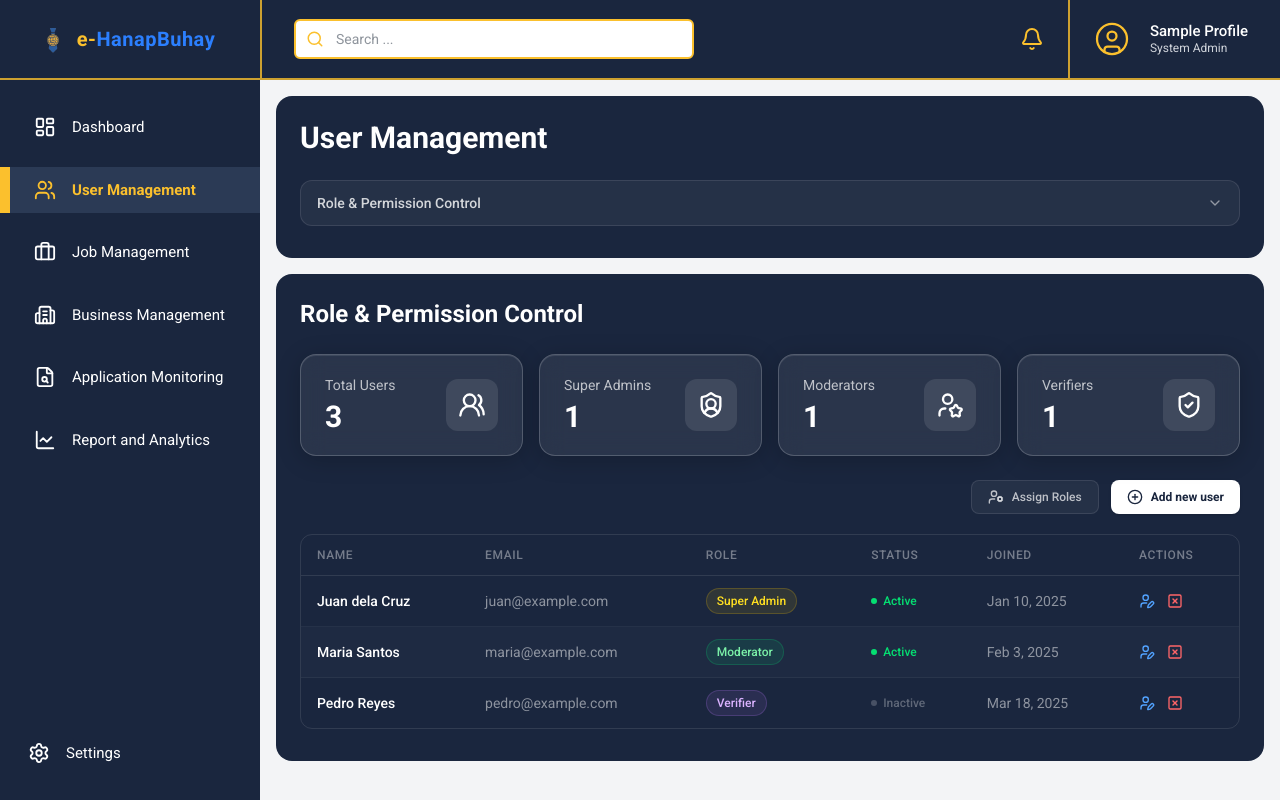
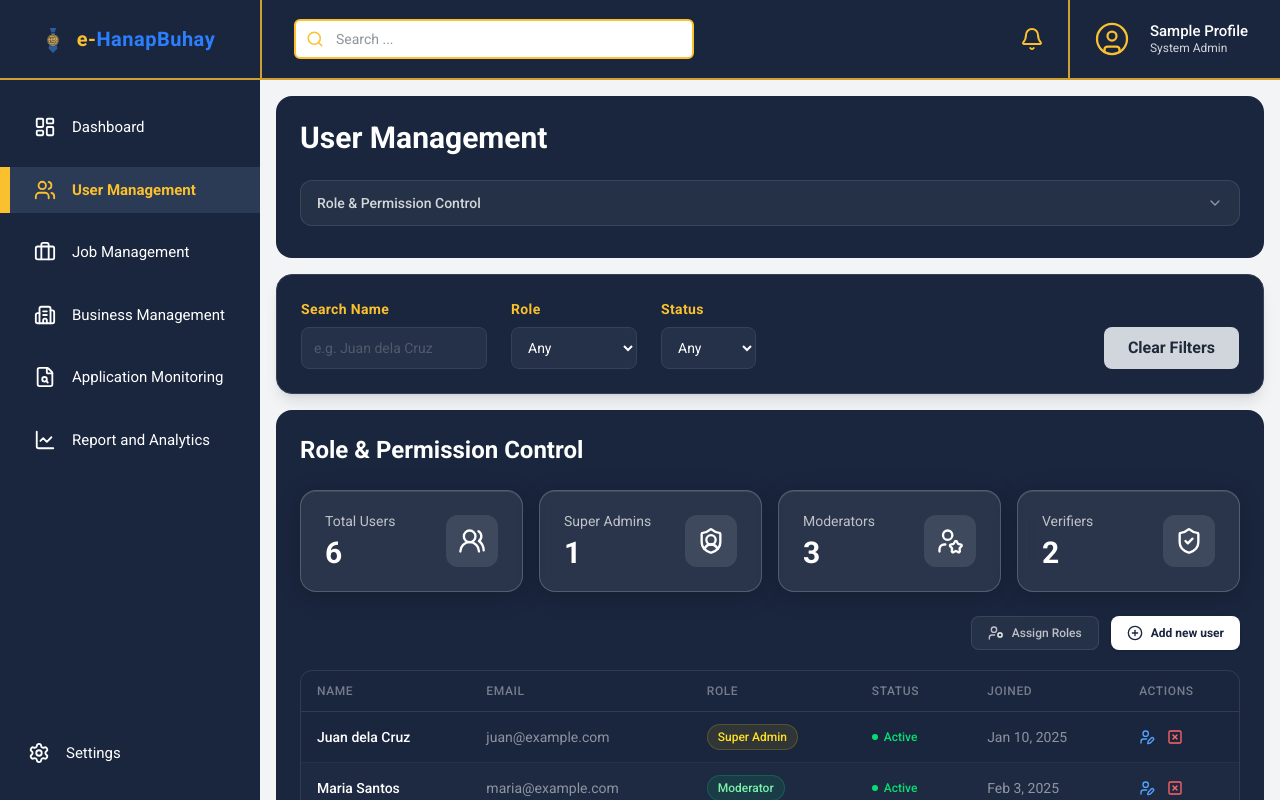
Before and after one commit to rensonpena123/E-HanapBuhay-Admin, a React (Vite) app: page /users in a window 1280 px wide. Built offline with nearby package versions, Linux system fonts and the light colour scheme.

Commit message:
Finished with the filterBar. Just needs cleaning

```diff
--- a/src/pages/userManagement/userManagement.jsx
+++ b/src/pages/userManagement/userManagement.jsx
@@ -17,6 +17,8 @@ import {
   Eye,
 } from "lucide-react";
 import StatCard from "../../components/statCard.jsx";
+import FilterBar from "../../components/filters/filterBar.jsx";
+import FilterItem from "../../components/filters/filterItem.jsx";
 
 // ─── Constants ────────────────────────────────────────────────────────────────
 const DROPDOWN_OPTIONS = [
@@ -36,6 +38,9 @@ const INITIAL_USERS = [
   { id: 1, name: "Juan dela Cruz", email: "juan@example.com",  role: "Super Admin", status: "Active",   joined: "Jan 10, 2025" },
   { id: 2, name: "Maria Santos",   email: "maria@example.com", role: "Moderator",   status: "Active",   joined: "Feb 3, 2025"  },
   { id: 3, name: "Pedro Reyes",    email: "pedro@example.com", role: "Verifier",    status: "Inactive", joined: "Mar 18, 2025" },
+  { id: 4, name: "Ana dela Cruz",  email: "ana@example.com",   role: "Moderator",   status: "Active",   joined: "Apr 2, 2025"  },
+  { id: 5, name: "Carlo Mendoza",  email: "carlo@example.com", role: "Verifier",    status: "Active",   joined: "Apr 15, 2025" },
+  { id: 6, name: "Liza Ramos",     email: "liza@example.com",  role: "Moderator",   status: "Inactive", joined: "May 1, 2025"  },
 ];
 
 // ── Business Registrations data ──
@@ -46,10 +51,13 @@ const BUSINESS_STATUS_STYLES = {
 };
 
 const INITIAL_BUSINESSES = [
-  { id: 1, business: "Santos Bakery",       owner: "Maria Santos",   type: "Food & Beverage", submitted: "Feb 1, 2025",  status: "Pending"  },
-  { id: 2, business: "Cruz Tech Solutions", owner: "Juan dela Cruz",  type: "IT Services",     submitted: "Jan 28, 2025", status: "Approved" },
-  { id: 3, business: "Reyes Pharmacy",      owner: "Pedro Reyes",    type: "Healthcare",      submitted: "Feb 5, 2025",  status: "Pending"  },
-  { id: 4, business: "Dela Cruz Hardware",  owner: "Ana dela Cruz",  type: "Retail",          submitted: "Jan 20, 2025", status: "Rejected" },
+  { id: 1, business: "Santos Bakery",       owner: "Maria Santos",   type: "Food & Beverage", submitted: "2025-02-01", status: "Pending"  },
+  { id: 2, business: "Cruz Tech Solutions", owner: "Juan dela Cruz", type: "IT Services",     submitted: "2025-01-28", status: "Approved" },
+  { id: 3, business: "Reyes Pharmacy",      owner: "Pedro Reyes",   type: "Healthcare",      submitted: "2025-02-05", status: "Pending"  },
+  { id: 4, business: "Dela Cruz Hardware",  owner: "Ana dela Cruz", type: "Retail",          submitted: "2025-01-20", status: "Rejected" },
+  { id: 5, business: "Mendoza Auto Repair", owner: "Carlo Mendoza", type: "Automotive",      submitted: "2025-03-03", status: "Pending"  },
+  { id: 6, business: "Ramos Fashion Store", owner: "Liza Ramos",    type: "Retail",          submitted: "2025-03-10", status: "Approved" },
+  { id: 7, business: "Torres Catering",     owner: "Nina Torres",   type: "Food & Beverage", submitted: "2025-03-15", status: "Pending"  },
 ];
 
 // ── Applicant Oversight data ──
@@ -61,21 +69,44 @@ const APPLICANT_STATUS_STYLES = {
 };
 
 const INITIAL_APPLICANTS = [
-  { id: 1, name: "Carlo Mendoza",  position: "Web Developer",    company: "Cruz Tech Solutions", applied: "Feb 3, 2025",  status: "Shortlisted"  },
-  { id: 2, name: "Liza Ramos",     position: "Cashier",          company: "Santos Bakery",       applied: "Feb 6, 2025",  status: "Under Review" },
-  { id: 3, name: "Marco Villanueva", position: "Pharmacist",     company: "Reyes Pharmacy",      applied: "Feb 7, 2025",  status: "Hired"        },
-  { id: 4, name: "Nina Torres",    position: "Sales Associate",  company: "Dela Cruz Hardware",  applied: "Jan 30, 2025", status: "Rejected"     },
+  { id: 1, name: "Carlo Mendoza",    position: "Web Developer",   company: "Cruz Tech Solutions", applied: "2025-02-03", status: "Shortlisted"  },
+  { id: 2, name: "Liza Ramos",       position: "Cashier",         company: "Santos Bakery",       applied: "2025-02-06", status: "Under Review" },
+  { id: 3, name: "Marco Villanueva", position: "Pharmacist",      company: "Reyes Pharmacy",      applied: "2025-02-07", status: "Hired"        },
+  { id: 4, name: "Nina Torres",      position: "Sales Associate", company: "Dela Cruz Hardware",  applied: "2025-01-30", status: "Rejected"     },
+  { id: 5, name: "Jose Garcia",      position: "Mechanic",        company: "Mendoza Auto Repair", applied: "2025-03-05", status: "Under Review" },
+  { id: 6, name: "Rosa Villanueva",  position: "Store Assistant", company: "Ramos Fashion Store", applied: "2025-03-12", status: "Shortlisted"  },
+  { id: 7, name: "Ben Castro",       position: "Delivery Driver", company: "Torres Catering",     applied: "2025-03-17", status: "Hired"        },
 ];
+
+// ─── Shared input style ───────────────────────────────────────────────────────
+const inputClass =
+  "w-full h-[42px] px-3 rounded-lg border border-gray-700 bg-white/5 text-white text-sm placeholder-white/20 focus:outline-none focus:border-white/30 transition";
+
+// ─── Helper: format ISO date for display ─────────────────────────────────────
+const fmtDate = (iso) =>
+  new Date(iso).toLocaleDateString("en-US", { month: "short", day: "numeric", year: "numeric" });
 
 
 // ═══════════════════════════════════════════════════════════════════════════════
 // ── VIEW 1: Role & Permission Control ──
 // ═══════════════════════════════════════════════════════════════════════════════
 function RolePermissionView() {
-  const [users, setUsers] = useState(INITIAL_USERS);
-  const [showAddModal, setShowAddModal] = useState(false); // reserved for your modal
+  const [users, setUsers]               = useState(INITIAL_USERS);
+  const [showAddModal, setShowAddModal] = useState(false);
+
+  const [filterName,   setFilterName]   = useState("");
+  const [filterRole,   setFilterRole]   = useState("");
+  const [filterStatus, setFilterStatus] = useState("");
 
   const handleRemove = (id) => setUsers((prev) => prev.filter((u) => u.id !== id));
+  const handleClear  = () => { setFilterName(""); setFilterRole(""); setFilterStatus(""); };
+
+  const filtered = users.filter((u) => {
+    const matchName   = u.name.toLowerCase().includes(filterName.toLowerCase());
+    const matchRole   = filterRole   ? u.role   === filterRole   : true;
+    const matchStatus = filterStatus ? u.status === filterStatus : true;
+    return matchName && matchRole && matchStatus;
+  });
 
   const totalUsers  = users.length;
   const superAdmins = users.filter((u) => u.role === "Super Admin").length;
@@ -83,6 +114,29 @@ function RolePermissionView() {
   const verifiers   = users.filter((u) => u.role === "Verifier").length;
 
   return (
+    <div className="space-y-4">
+      <FilterBar onClear={handleClear}>
+        <FilterItem label="Search Name">
+          <input type="text" placeholder="e.g. Juan dela Cruz" value={filterName}
+            onChange={(e) => setFilterName(e.target.value)} className={inputClass} />
+        </FilterItem>
+        <FilterItem label="Role">
+          <select value={filterRole} onChange={(e) => setFilterRole(e.target.value)} className={inputClass}>
+            <option value="">Any</option>
+            <option value="Super Admin">Super Admin</option>
+            <option value="Moderator">Moderator</option>
+            <option value="Verifier">Verifier</option>
+          </select>
+        </FilterItem>
+        <FilterItem label="Status">
+          <select value={filterStatus} onChange={(e) => setFilterStatus(e.target.value)} className={inputClass}>
+            <option value="">Any</option>
+            <option value="Active">Active</option>
+            <option value="Inactive">Inactive</option>
+          </select>
+        </FilterItem>
+      </FilterBar>
+
       <div className="bg-brand-dark p-6 pb-8 rounded-2xl">
         <h2 className="text-2xl font-bold text-white mb-6">Role & Permission Control</h2>
 
@@ -95,15 +149,11 @@ function RolePermissionView() {
 
         <div className="flex justify-end gap-3 mb-5">
           <button className="flex items-center gap-2 px-4 py-2 rounded-lg border border-white/10 bg-white/5 hover:bg-white/10 text-white/70 text-xs font-medium transition-colors">
-          <UserCog className="w-4 h-4" />
-          Assign Roles
+            <UserCog className="w-4 h-4" /> Assign Roles
           </button>
-        <button
-          onClick={() => setShowAddModal(true)}
-          className="flex items-center gap-2 px-4 py-2 rounded-lg bg-white text-brand-dark text-xs font-bold hover:bg-white/90 transition-colors shadow-sm"
-        >
-          <CirclePlus className="w-4 h-4" />
-          Add new user
+          <button onClick={() => setShowAddModal(true)}
+            className="flex items-center gap-2 px-4 py-2 rounded-lg bg-white text-brand-dark text-xs font-bold hover:bg-white/90 transition-colors shadow-sm">
+            <CirclePlus className="w-4 h-4" /> Add new user
           </button>
         </div>
 
@@ -120,7 +170,7 @@ function RolePermissionView() {
               </tr>
             </thead>
             <tbody>
-            {users.map((user, i) => (
+              {filtered.map((user, i) => (
                 <tr key={user.id} className={`border-t border-white/5 hover:bg-white/5 transition-colors ${i % 2 === 1 ? "bg-white/[0.02]" : ""}`}>
                   <td className="px-4 py-3 font-medium text-white">{user.name}</td>
                   <td className="px-4 py-3 text-white/50">{user.email}</td>
@@ -142,7 +192,7 @@ function RolePermissionView() {
                   </td>
                 </tr>
               ))}
-            {users.length === 0 && (
+              {filtered.length === 0 && (
                 <tr><td colSpan={6} className="px-4 py-12 text-center text-white/30 text-sm">No users found.</td></tr>
               )}
             </tbody>
@@ -151,7 +201,6 @@ function RolePermissionView() {
 
         {/* ── YOUR CUSTOM ADD USER MODAL GOES HERE ── */}
         {/* showAddModal is true when "Add new user" is clicked.                 */}
-      {/*                                                                      */}
         {/*   {showAddModal && (                                                  */}
         {/*     <YourAddUserModal                                                 */}
         {/*       onClose={() => setShowAddModal(false)}                         */}
@@ -162,6 +211,7 @@ function RolePermissionView() {
         {/*     />                                                                */}
         {/*   )}                                                                  */}
       </div>
+    </div>
   );
 }
 
@@ -170,10 +220,25 @@ function RolePermissionView() {
 // ── VIEW 2: Business Registrations Approval ──
 // ═══════════════════════════════════════════════════════════════════════════════
 function BusinessRegistrationsView() {
-  const [businesses, setBusinesses] = useState(INITIAL_BUSINESSES);
+  const [businesses, setBusinesses]             = useState(INITIAL_BUSINESSES);
+  const [selectedBusiness, setSelectedBusiness] = useState(null);
+
+  // ── Filter state ── matching screenshot: Range Date + Status
+  const [filterDateFrom, setFilterDateFrom] = useState("");
+  const [filterDateTo,   setFilterDateTo]   = useState("");
+  const [filterStatus,   setFilterStatus]   = useState("");
 
   const handleApprove = (id) => setBusinesses((prev) => prev.map((b) => b.id === id ? { ...b, status: "Approved" } : b));
   const handleReject  = (id) => setBusinesses((prev) => prev.map((b) => b.id === id ? { ...b, status: "Rejected" } : b));
+  const handleClear   = () => { setFilterDateFrom(""); setFilterDateTo(""); setFilterStatus(""); };
+
+  const filtered = businesses.filter((b) => {
+    const date        = new Date(b.submitted);
+    const matchFrom   = filterDateFrom ? date >= new Date(filterDateFrom) : true;
+    const matchTo     = filterDateTo   ? date <= new Date(filterDateTo)   : true;
+    const matchStatus = filterStatus   ? b.status === filterStatus        : true;
+    return matchFrom && matchTo && matchStatus;
+  });
 
   const total    = businesses.length;
   const pending  = businesses.filter((b) => b.status === "Pending").length;
@@ -181,14 +246,34 @@ function BusinessRegistrationsView() {
   const rejected = businesses.filter((b) => b.status === "Rejected").length;
 
   return (
+    <div className="space-y-4">
+      {/* ── Filter Bar — Range Date + Status (matches screenshot) ── */}
+      <FilterBar onClear={handleClear}>
+        <FilterItem label="Range Date">
+          <div className="flex items-center gap-2 h-[42px]">
+            <input type="date" value={filterDateFrom} onChange={(e) => setFilterDateFrom(e.target.value)} className={inputClass} />
+            <span className="text-white/50 text-sm font-medium shrink-0">To</span>
+            <input type="date" value={filterDateTo}   onChange={(e) => setFilterDateTo(e.target.value)}   className={inputClass} />
+          </div>
+        </FilterItem>
+        <FilterItem label="Status">
+          <select value={filterStatus} onChange={(e) => setFilterStatus(e.target.value)} className={inputClass}>
+            <option value="">Any</option>
+            <option value="Pending">Pending</option>
+            <option value="Approved">Approved</option>
+            <option value="Rejected">Rejected</option>
+          </select>
+        </FilterItem>
+      </FilterBar>
+
       <div className="bg-brand-dark p-6 pb-8 rounded-2xl">
         <h2 className="text-2xl font-bold text-white mb-6">Business Registrations Approval</h2>
 
         <div className="grid grid-cols-1 md:grid-cols-2 lg:grid-cols-4 gap-4 mb-6">
-        <StatCard title="Total"    value={total}    icon={Building2}     />
-        <StatCard title="Pending"  value={pending}  icon={Clock}         />
-        <StatCard title="Approved" value={approved} icon={CheckCircle}   />
-        <StatCard title="Rejected" value={rejected} icon={XCircle}       />
+          <StatCard title="Total"    value={total}    icon={Building2}   />
+          <StatCard title="Pending"  value={pending}  icon={Clock}       />
+          <StatCard title="Approved" value={approved} icon={CheckCircle} />
+          <StatCard title="Rejected" value={rejected} icon={XCircle}     />
         </div>
 
         <div className="overflow-hidden rounded-xl border border-white/10">
@@ -204,18 +289,18 @@ function BusinessRegistrationsView() {
               </tr>
             </thead>
             <tbody>
-            {businesses.map((b, i) => (
+              {filtered.map((b, i) => (
                 <tr key={b.id} className={`border-t border-white/5 hover:bg-white/5 transition-colors ${i % 2 === 1 ? "bg-white/[0.02]" : ""}`}>
                   <td className="px-4 py-3 font-medium text-white">{b.business}</td>
                   <td className="px-4 py-3 text-white/50">{b.owner}</td>
                   <td className="px-4 py-3 text-white/50">{b.type}</td>
-                <td className="px-4 py-3 text-white/50">{b.submitted}</td>
+                  <td className="px-4 py-3 text-white/50">{fmtDate(b.submitted)}</td>
                   <td className="px-4 py-3">
                     <span className={`inline-block text-xs px-2.5 py-1 rounded-full font-medium ${BUSINESS_STATUS_STYLES[b.status]}`}>{b.status}</span>
                   </td>
                   <td className="px-4 py-3">
                     <div className="flex items-center gap-3">
-                    <button className="text-blue-400 hover:text-blue-300 transition-colors">
+                      <button onClick={() => setSelectedBusiness(b)} className="text-blue-400 hover:text-blue-300 transition-colors">
                         <Eye className="w-4 h-4" />
                       </button>
                       <button onClick={() => handleApprove(b.id)} disabled={b.status !== "Pending"} className="text-green-400 hover:text-green-300 disabled:opacity-25 disabled:cursor-not-allowed transition-colors">
@@ -228,11 +313,22 @@ function BusinessRegistrationsView() {
                   </td>
                 </tr>
               ))}
+              {filtered.length === 0 && (
+                <tr><td colSpan={6} className="px-4 py-12 text-center text-white/30 text-sm">No businesses found.</td></tr>
+              )}
             </tbody>
           </table>
         </div>
 
-      {/* ── YOUR CUSTOM BUSINESS MODAL GOES HERE ── */}
+        {/* ── YOUR CUSTOM BUSINESS VIEW MODAL GOES HERE ── */}
+        {/* selectedBusiness is set when the Eye icon is clicked.               */}
+        {/*   {selectedBusiness && (                                             */}
+        {/*     <YourBusinessViewModal                                           */}
+        {/*       business={selectedBusiness}                                   */}
+        {/*       onClose={() => setSelectedBusiness(null)}                     */}
+        {/*     />                                                               */}
+        {/*   )}                                                                 */}
+      </div>
     </div>
   );
 }
@@ -242,7 +338,23 @@ function BusinessRegistrationsView() {
 // ── VIEW 3: Applicant Oversight ──
 // ═══════════════════════════════════════════════════════════════════════════════
 function ApplicantOversightView() {
-  const [applicants] = useState(INITIAL_APPLICANTS);
+  const [applicants]                              = useState(INITIAL_APPLICANTS);
+  const [selectedApplicant, setSelectedApplicant] = useState(null);
+
+  // ── Filter state ── Range Date + Status (same pattern as Business view)
+  const [filterDateFrom, setFilterDateFrom] = useState("");
+  const [filterDateTo,   setFilterDateTo]   = useState("");
+  const [filterStatus,   setFilterStatus]   = useState("");
+
+  const handleClear = () => { setFilterDateFrom(""); setFilterDateTo(""); setFilterStatus(""); };
+
+  const filtered = applicants.filter((a) => {
+    const date        = new Date(a.applied);
+    const matchFrom   = filterDateFrom ? date >= new Date(filterDateFrom) : true;
+    const matchTo     = filterDateTo   ? date <= new Date(filterDateTo)   : true;
+    const matchStatus = filterStatus   ? a.status === filterStatus        : true;
+    return matchFrom && matchTo && matchStatus;
+  });
 
   const total       = applicants.length;
   const underReview = applicants.filter((a) => a.status === "Under Review").length;
@@ -250,6 +362,27 @@ function ApplicantOversightView() {
   const hired       = applicants.filter((a) => a.status === "Hired").length;
 
   return (
+    <div className="space-y-4">
+      {/* ── Filter Bar — Range Date + Status ── */}
+      <FilterBar onClear={handleClear}>
+        <FilterItem label="Range Date">
+          <div className="flex items-center gap-2 h-[42px]">
+            <input type="date" value={filterDateFrom} onChange={(e) => setFilterDateFrom(e.target.value)} className={inputClass} />
+            <span className="text-white/50 text-sm font-medium shrink-0">To</span>
+            <input type="date" value={filterDateTo}   onChange={(e) => setFilterDateTo(e.target.value)}   className={inputClass} />
+          </div>
+        </FilterItem>
+        <FilterItem label="Status">
+          <select value={filterStatus} onChange={(e) => setFilterStatus(e.target.value)} className={inputClass}>
+            <option value="">Any</option>
+            <option value="Under Review">Under Review</option>
+            <option value="Shortlisted">Shortlisted</option>
+            <option value="Hired">Hired</option>
+            <option value="Rejected">Rejected</option>
+          </select>
+        </FilterItem>
+      </FilterBar>
+
       <div className="bg-brand-dark p-6 pb-8 rounded-2xl">
         <h2 className="text-2xl font-bold text-white mb-6">Applicant Oversight</h2>
 
@@ -273,27 +406,38 @@ function ApplicantOversightView() {
               </tr>
             </thead>
             <tbody>
-            {applicants.map((a, i) => (
+              {filtered.map((a, i) => (
                 <tr key={a.id} className={`border-t border-white/5 hover:bg-white/5 transition-colors ${i % 2 === 1 ? "bg-white/[0.02]" : ""}`}>
                   <td className="px-4 py-3 font-medium text-white">{a.name}</td>
                   <td className="px-4 py-3 text-white/50">{a.position}</td>
                   <td className="px-4 py-3 text-white/50">{a.company}</td>
-                <td className="px-4 py-3 text-white/50">{a.applied}</td>
+                  <td className="px-4 py-3 text-white/50">{fmtDate(a.applied)}</td>
                   <td className="px-4 py-3">
                     <span className={`inline-block text-xs px-2.5 py-1 rounded-full font-medium ${APPLICANT_STATUS_STYLES[a.status]}`}>{a.status}</span>
                   </td>
                   <td className="px-4 py-3">
-                  <button className="text-blue-400 hover:text-blue-300 transition-colors">
+                    <button onClick={() => setSelectedApplicant(a)} className="text-blue-400 hover:text-blue-300 transition-colors">
                       <Eye className="w-4 h-4" />
                     </button>
                   </td>
                 </tr>
               ))}
+              {filtered.length === 0 && (
+                <tr><td colSpan={6} className="px-4 py-12 text-center text-white/30 text-sm">No applicants found.</td></tr>
+              )}
             </tbody>
           </table>
         </div>
 
-      {/* ── YOUR CUSTOM APPLICANT MODAL GOES HERE ── */}
+        {/* ── YOUR CUSTOM APPLICANT VIEW MODAL GOES HERE ── */}
+        {/* selectedApplicant is set when the Eye icon is clicked.              */}
+        {/*   {selectedApplicant && (                                            */}
+        {/*     <YourApplicantViewModal                                          */}
+        {/*       applicant={selectedApplicant}                                  */}
+        {/*       onClose={() => setSelectedApplicant(null)}                    */}
+        {/*     />                                                               */}
+        {/*   )}                                                                 */}
+      </div>
     </div>
   );
 }
@@ -308,10 +452,10 @@ export default function UserManagement() {
 
   const renderView = () => {
     switch (selectedView) {
-      case "Role & Permission Control":      return <RolePermissionView />;
+      case "Role & Permission Control":       return <RolePermissionView />;
       case "Business Registrations Approval": return <BusinessRegistrationsView />;
-      case "Applicant Oversight":            return <ApplicantOversightView />;
-      default:                               return null;
+      case "Applicant Oversight":             return <ApplicantOversightView />;
+      default:                                return null;
     }
   };
 
```
Lines whose indentation alone changed are shown as unchanged.
